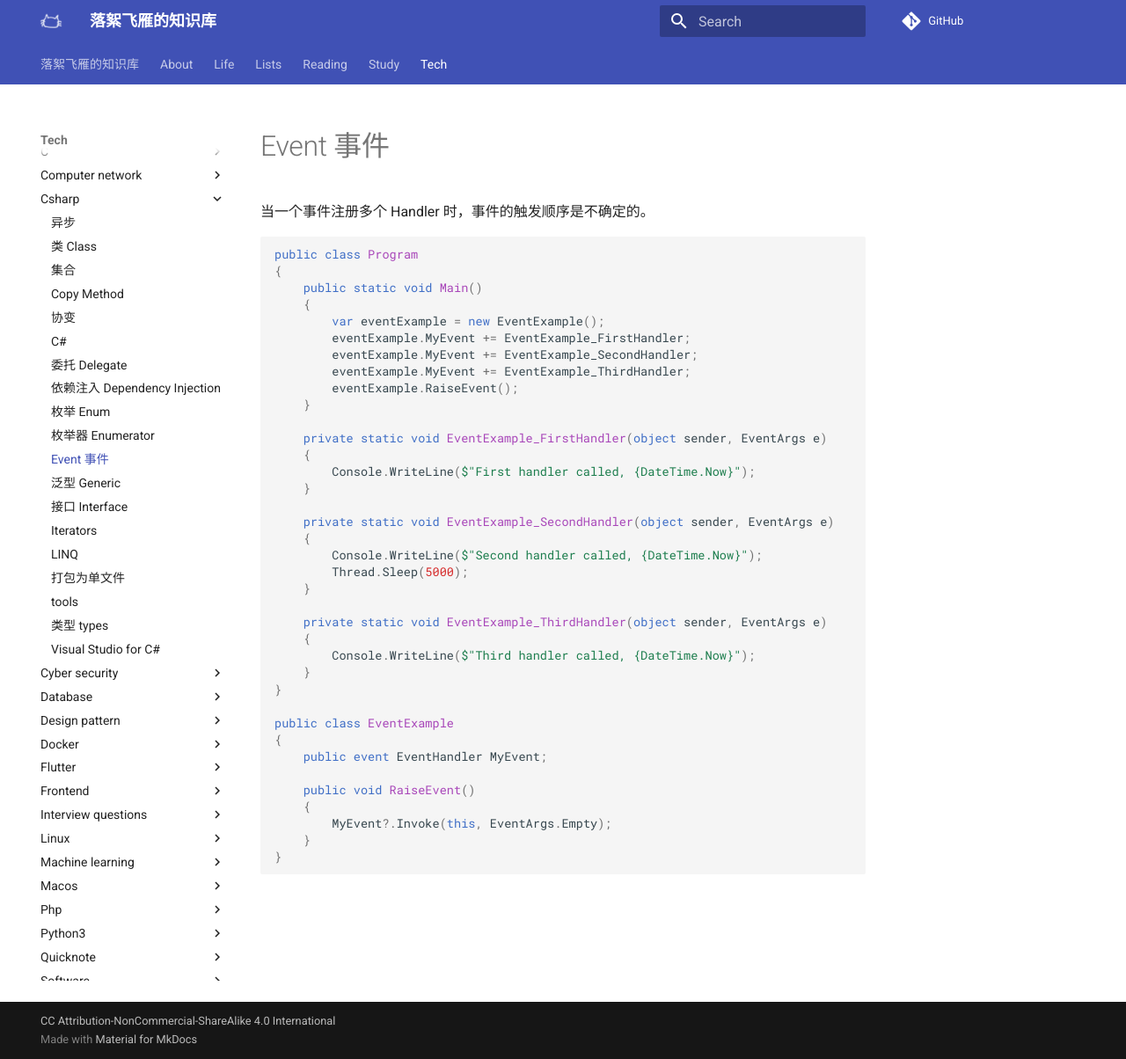
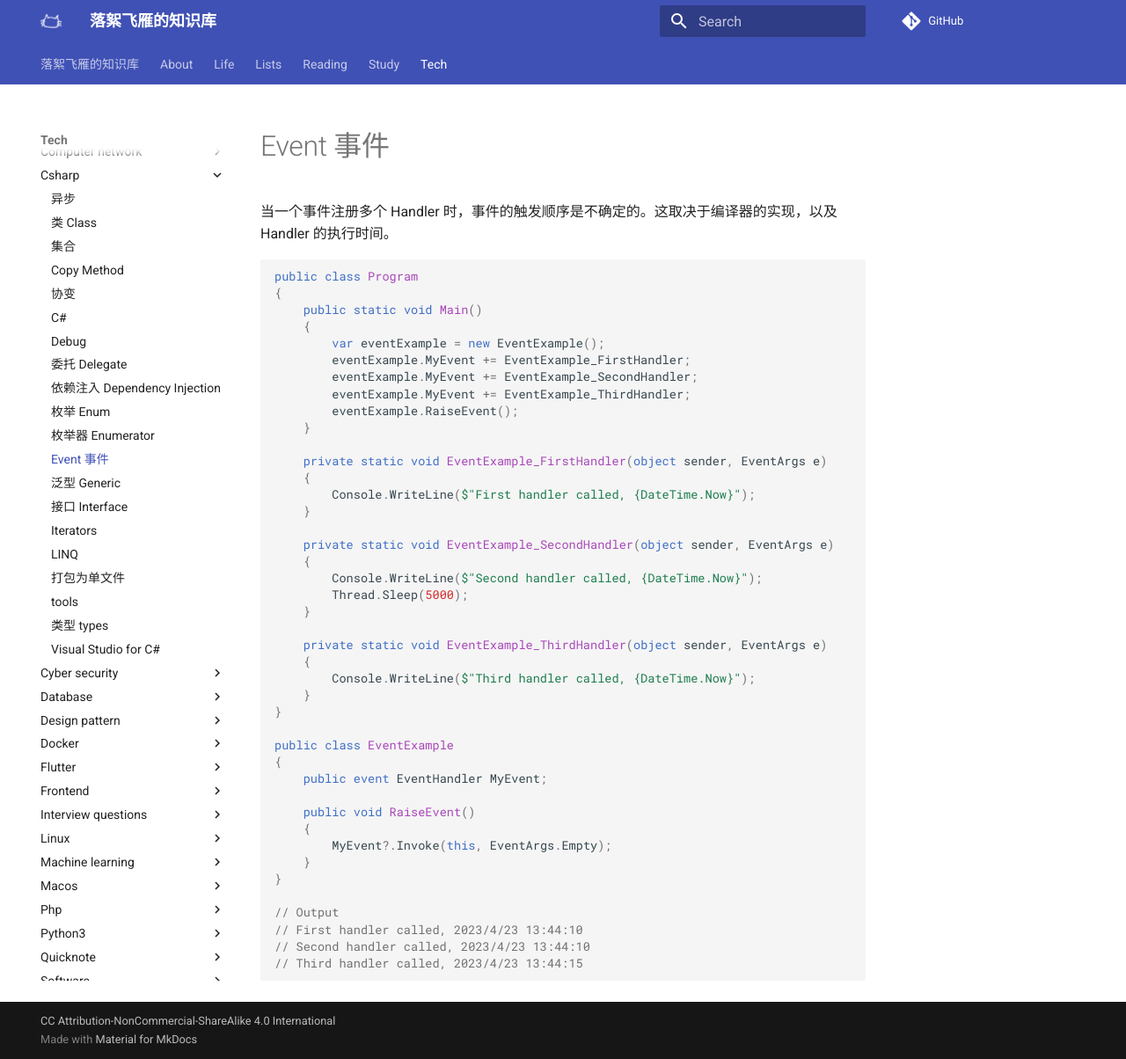
Before and after one commit to luoxufeiyan/wiki.luoxufeiyan.com, an MkDocs documentation site: the page built from docs/tech/csharp/event.md, in a window 1280 px wide and 1204 px high. Shown: the whole window at 88% size. Built offline with MkDocs 1.6.1 and Material for MkDocs 9.7.7, drawn with Linux system fonts in a browser that asks for light colours; comment, search, counter and statistics services are not loaded.

````diff
--- a/docs/tech/csharp/event.md
+++ b/docs/tech/csharp/event.md
@@ -1,6 +1,6 @@
 # Event 事件
 
-当一个事件注册多个 Handler 时，事件的触发顺序是不确定的。
+当一个事件注册多个 Handler 时，事件的触发顺序是不确定的。这取决于编译器的实现，以及 Handler 的执行时间。
 
 ```C#
 
@@ -41,4 +41,9 @@ public class EventExample
 		MyEvent?.Invoke(this, EventArgs.Empty);
 	}
 }
+
+// Output
+// First handler called, 2023/4/23 13:44:10
+// Second handler called, 2023/4/23 13:44:10
+// Third handler called, 2023/4/23 13:44:15
 ```
````
Also changed, not shown: docs/tech/csharp/debug.md (added, +81 -0 lines).
